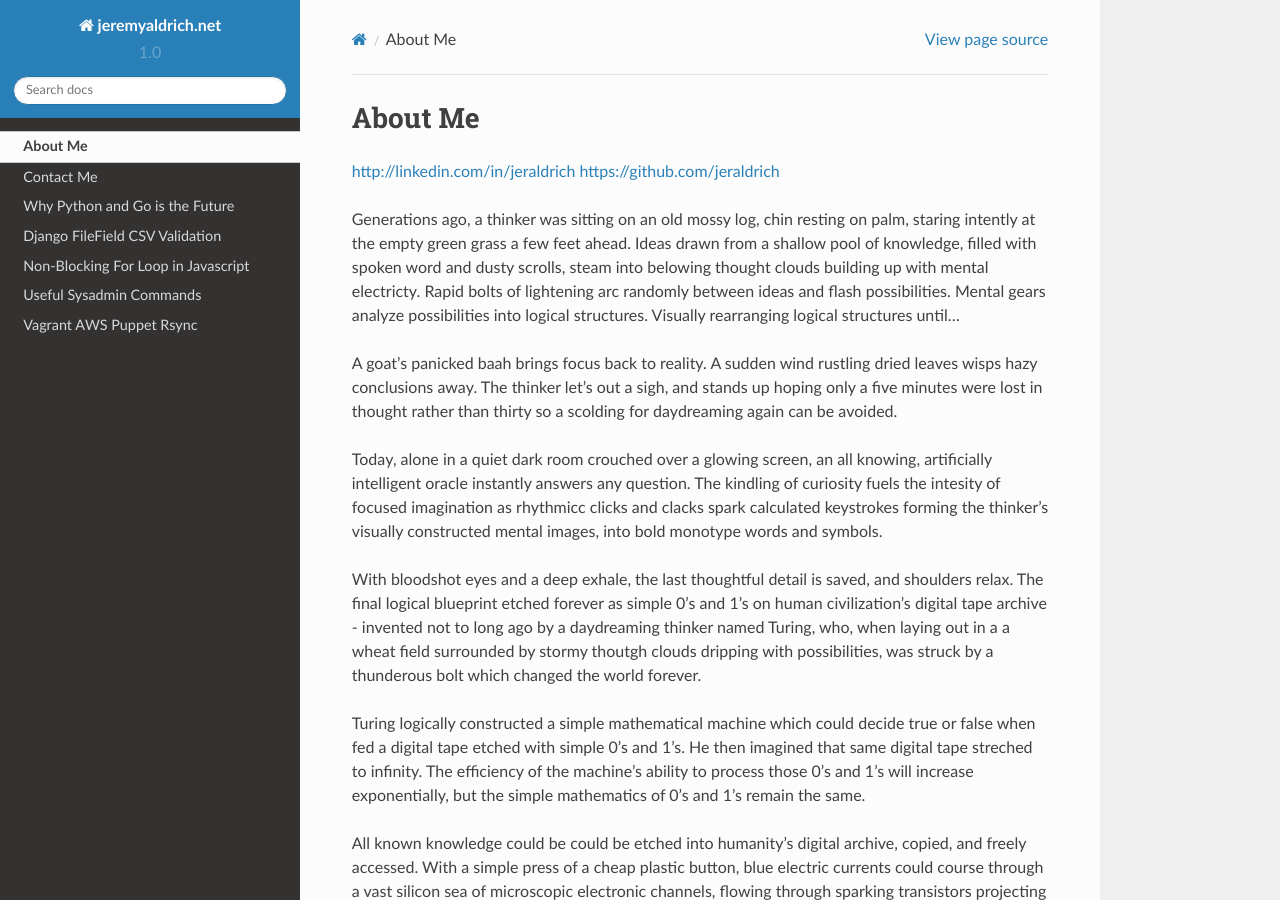
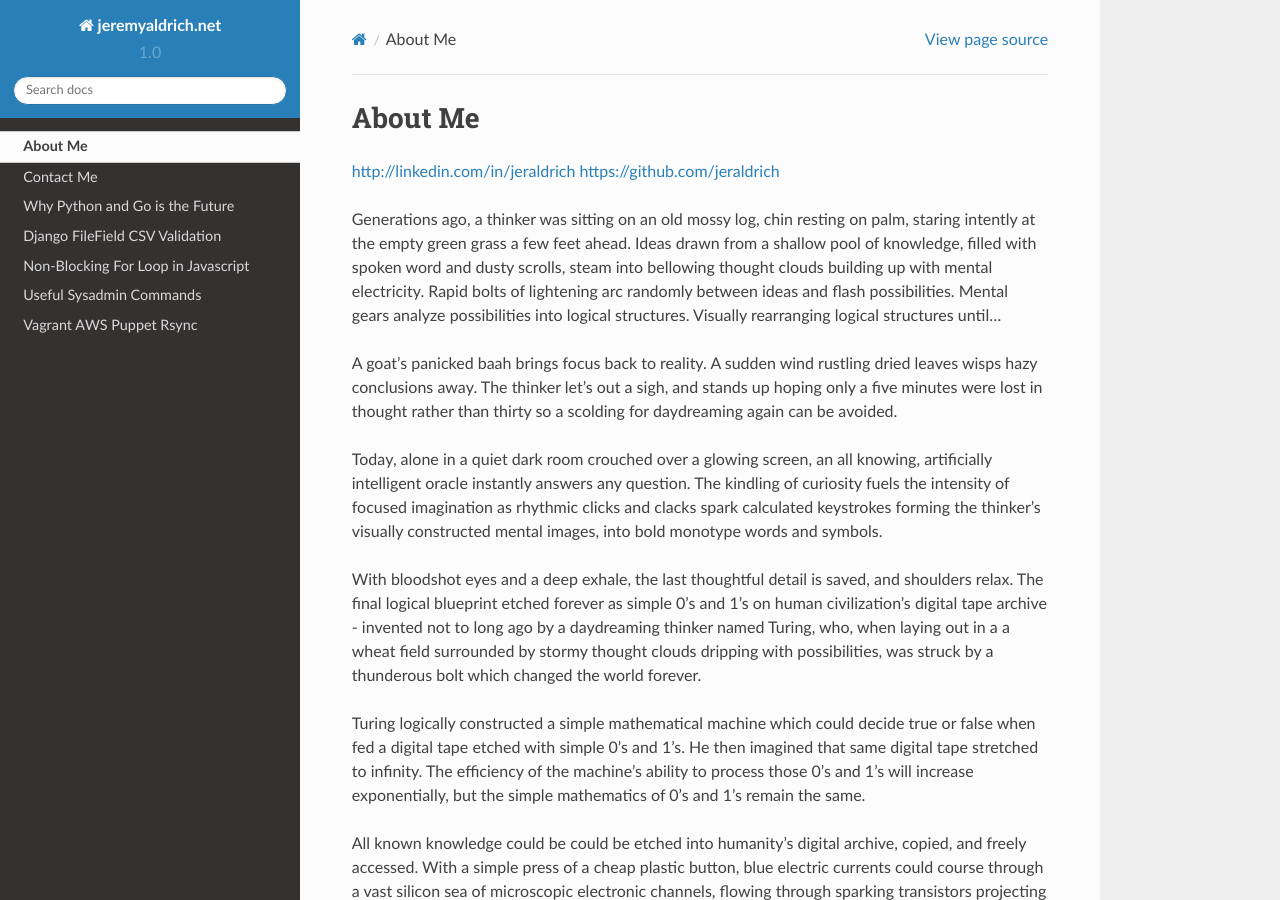
Before and after one commit to jeraldrich/blog, a Sphinx documentation site: the page built from docs/about_me.rst, in a window 1280 px wide and 900 px high. Built offline with Sphinx 7.4.7 and the Read the Docs theme 2.0.0, drawn with Linux system fonts in a browser that asks for light colours.

Commit message:
fix spelling

```diff
--- a/docs/about_me.rst
+++ b/docs/about_me.rst
@@ -4,27 +4,27 @@ http://linkedin.com/in/jeraldrich
 https://github.com/jeraldrich
 
 
-Generations ago, a thinker was sitting on an old mossy log, chin resting on palm, staring intently at the empty green grass a few feet ahead. Ideas drawn from a shallow pool of knowledge, filled with spoken word and dusty scrolls, steam into belowing thought clouds building up with mental electricty. Rapid bolts of lightening arc randomly between ideas and flash possibilities. Mental gears analyze possibilities into logical structures. Visually rearranging logical structures until...
+Generations ago, a thinker was sitting on an old mossy log, chin resting on palm, staring intently at the empty green grass a few feet ahead. Ideas drawn from a shallow pool of knowledge, filled with spoken word and dusty scrolls, steam into bellowing thought clouds building up with mental electricity. Rapid bolts of lightening arc randomly between ideas and flash possibilities. Mental gears analyze possibilities into logical structures. Visually rearranging logical structures until…
 
-A goat's panicked baah brings focus back to reality. A sudden wind rustling dried leaves wisps hazy conclusions away. The thinker let's out a sigh, and stands up hoping only a five minutes were lost in thought rather than thirty so a scolding for daydreaming again can be avoided.
+A goat’s panicked baah brings focus back to reality. A sudden wind rustling dried leaves wisps hazy conclusions away. The thinker let’s out a sigh, and stands up hoping only a five minutes were lost in thought rather than thirty so a scolding for daydreaming again can be avoided.
 
 
-Today, alone in a quiet dark room crouched over a glowing screen, an all knowing, artificially intelligent oracle instantly answers any question. The kindling of curiosity fuels the intesity of focused imagination as rhythmicc clicks and clacks spark calculated keystrokes forming the thinker's visually constructed mental images, into bold monotype words and symbols.
+Today, alone in a quiet dark room crouched over a glowing screen, an all knowing, artificially intelligent oracle instantly answers any question. The kindling of curiosity fuels the intensity of focused imagination as rhythmic clicks and clacks spark calculated keystrokes forming the thinker’s visually constructed mental images, into bold monotype words and symbols.
 
-With bloodshot eyes and a deep exhale, the last thoughtful detail is saved, and shoulders relax. The final logical blueprint etched forever as simple 0's and 1's on human civilization's digital tape archive - invented not to long ago by a daydreaming thinker named Turing, who, when laying out in a a wheat field surrounded by stormy thoutgh clouds dripping with possibilities, was struck by a thunderous bolt which changed the world forever.
+With bloodshot eyes and a deep exhale, the last thoughtful detail is saved, and shoulders relax. The final logical blueprint etched forever as simple 0’s and 1’s on human civilization’s digital tape archive - invented not to long ago by a daydreaming thinker named Turing, who, when laying out in a a wheat field surrounded by stormy thought clouds dripping with possibilities, was struck by a thunderous bolt which changed the world forever.
 
-Turing logically constructed a simple mathematical machine which could decide true or false when fed a digital tape etched with simple 0’s and 1’s. He then imagined that same digital tape streched to infinity. The efficiency of the machine's ability to process those 0's and 1's will increase exponentially, but the simple mathematics of 0's and 1's remain the same.
+Turing logically constructed a simple mathematical machine which could decide true or false when fed a digital tape etched with simple 0’s and 1’s. He then imagined that same digital tape stretched to infinity. The efficiency of the machine’s ability to process those 0’s and 1’s will increase exponentially, but the simple mathematics of 0’s and 1’s remain the same.
 
-All known knowledge could be could be etched into humanity's digital archive, copied, and freely accessed. With a simple press of a cheap plastic button, blue electric currents could course through a vast silicon sea of microscopic electronic channels, flowing through sparking transistors projecting a logically expressed blueprint saved as simple 0's and 1's, into a virtually constructed pixel pop up - perfectly resembling the thinker's imagined visual image, formed by billowing flashing thought clouds while sitting on a microfiber log.
+All known knowledge could be could be etched into humanity’s digital archive, copied, and freely accessed. With a simple press of a cheap plastic button, blue electric currents could course through a vast silicon sea of microscopic electronic channels, flowing through sparking transistors projecting a logically expressed blueprint saved as simple 0’s and 1’s, into a virtually constructed pixel pop up - perfectly resembling the thinker’s imagined visual image, formed by billowing flashing thought clouds while sitting on a microfiber log.
 
 Modern day alchemy.
 
 
 My goal in life is to create something people will think is pretty neat. Whether developing software, creating music, just writing short stories, I just like to sit on my microfiber log, think, and make stuff.
 
-I’m also pretty into Music Theory. I’ll compose orchestral space music about every few months or so. It’s a pretty fun hobby, but getting the 'next step' of really improving my sound involves buying virtual instruments that are really expensive.
+I’m also pretty into Music Theory. I’ll compose orchestral space music about every few months or so. It’s a pretty fun hobby, but getting the ‘next step’ of really improving my sound involves buying virtual instruments that are really expensive.
 
-If I ever invent a bot that correctly predicts all future sporting bets, I'll first jump into a swimming pool full of real gold casted dogecoin. Once I recover from the concussion, then compose some film type music.
+If I ever invent a bot that correctly predicts all future sporting bets, I’ll first jump into a swimming pool full of real gold casted dogecoin. Once I recover from the concussion, then compose some film type music.
 
 If you Ambient Electronic, you may like some of my tracks: https://soundcloud.com/milkysway/sets/adventures-in-hyperspace
 
```
